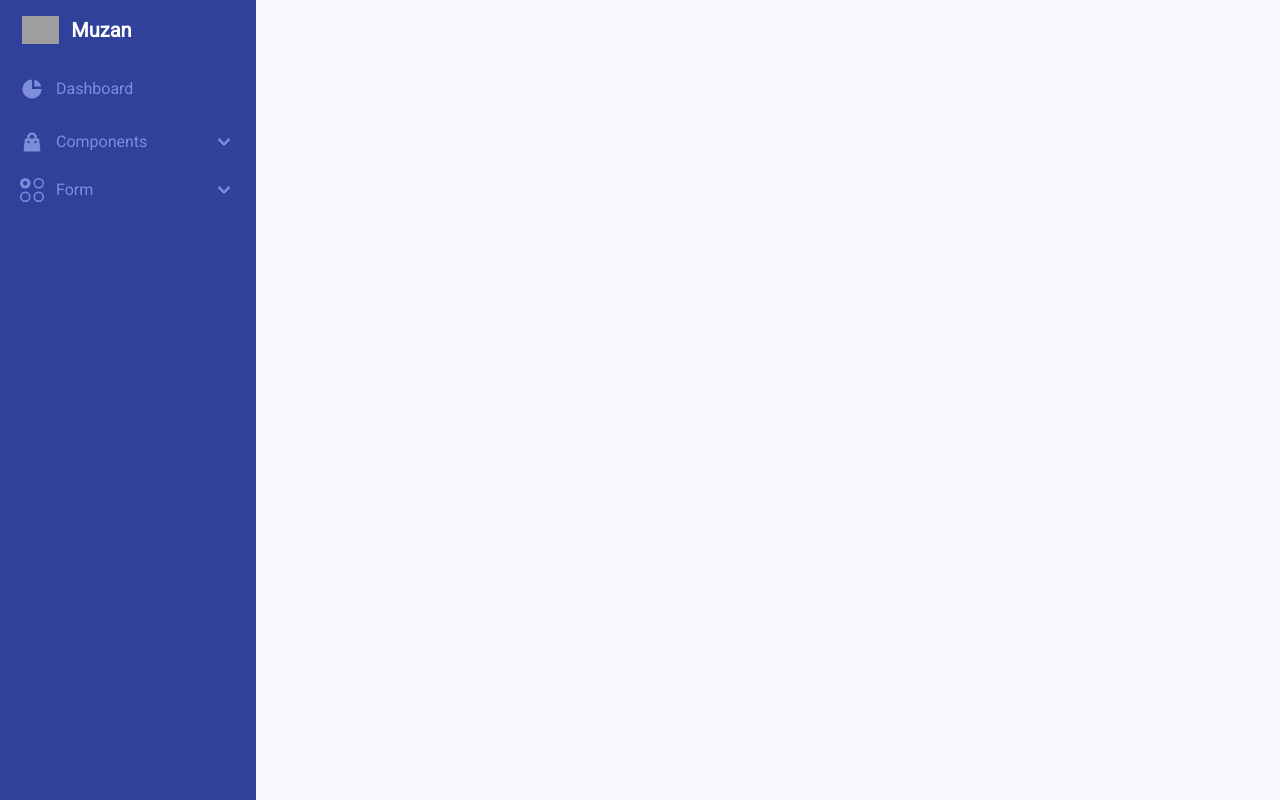
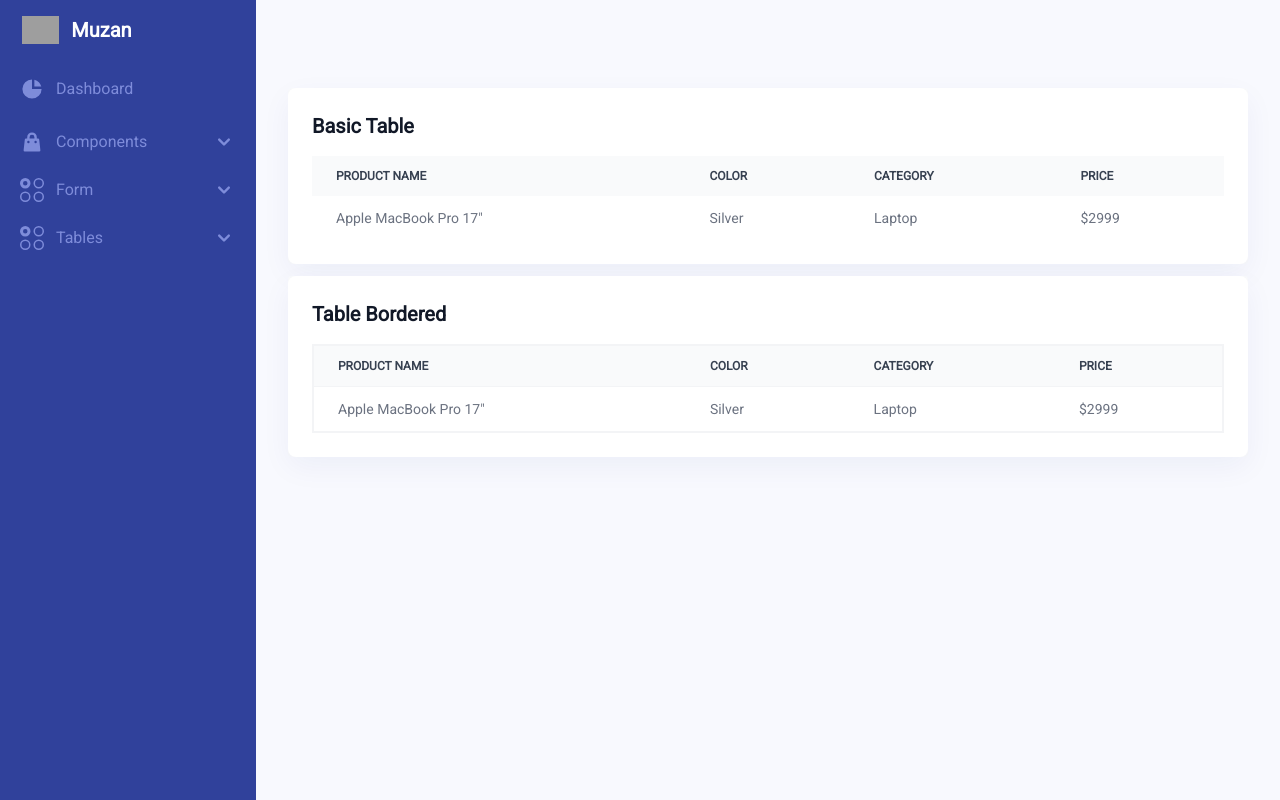
Before and after one commit to Muhammadzaenalrizki/Tea, a Vue app: page /BasicTable in a window 1280 px wide. Built offline with nearby package versions, Linux system fonts and the light colour scheme; grey boxes are pictures that could not be loaded; a web font is replaced by a local one.

Commit message:
+basic table

```diff
--- a/src/assets/main.css
+++ b/src/assets/main.css
@@ -17,7 +17,7 @@ font-family: 'Roboto', sans-serif;
     @apply text-[20px] mb-3;
   }
   .default-button{
-    @apply focus:ring-4 font-medium rounded-lg text-sm px-5 py-2.5 mr-2 mb-2;
+    @apply  font-medium rounded-lg text-sm px-5 py-2.5 mr-2 mb-2;
   }
     .active-menu {
       @apply bg-white rounded-lg text-[#7e8cda];
@@ -25,4 +25,13 @@ font-family: 'Roboto', sans-serif;
     .tea-card{
       @apply p-6 bg-white  rounded-lg  dark:bg-gray-800 dark:border-gray-700 shadow-my;
     }
+    .input{
+      @apply bg-gray-50 border border-gray-300 text-gray-900 text-sm rounded-lg block w-full p-2.5 ;
+    }
+    .label-input{
+      @apply block mb-2 text-sm font-medium text-gray-900 ;
+    }
+    .col-table{
+      @apply px-6 py-3;
+    }
   }
--- /dev/null
+++ b/src/components/Tables/BasicTable/Index.vue
@@ -0,0 +1,6 @@
+<script>
+import Table from './Table.vue';
+import Thead from './Thead.vue';
+
+export { Table, Thead };
+</script>
--- /dev/null
+++ b/src/components/Tables/BasicTable/Table.vue
@@ -0,0 +1,9 @@
+<template>
+    <div>
+        <div class="relative overflow-x-auto">
+            <table v-bind="$attrs" class="w-full text-sm text-left  text-gray-500 dark:text-gray-400">
+                <slot></slot>
+            </table>
+        </div>
+    </div>
+</template>
--- /dev/null
+++ b/src/components/Tables/BasicTable/Thead.vue
@@ -0,0 +1,5 @@
+<template>
+    <thead v-bind="$attrs" class="text-xs text-gray-700 uppercase  bg-gray-50 dark:bg-gray-700 dark:text-gray-400">
+        <slot></slot>
+    </thead>
+</template>
--- a/src/components/cards/Card.vue
+++ b/src/components/cards/Card.vue
@@ -1,10 +1,8 @@
 <template>
-    <div>
-        <div class=" rounded bg-gray-50 dark:bg-gray-800">
+    <div class=" rounded bg-gray-50 dark:bg-gray-800" v-bind="$attrs">
 
-            <div class="tea-card">
-                <slot></slot>
-            </div>
+        <div class="tea-card">
+            <slot></slot>
         </div>
     </div>
 </template>
--- a/src/router/index.js
+++ b/src/router/index.js
@@ -3,6 +3,7 @@ import Dashboard from "../views/admin/Dashboard.vue";
 import Alert from "../views/admin/Alert.vue";
 import Button from "../views/admin/Button.vue";
 import Forms from "../views/admin/Forms.vue";
+import BasicTable from "../views/admin/BasicTable.vue";
 
 const router = createRouter({
   history: createWebHistory("/"), //test_v
@@ -29,6 +30,11 @@ const router = createRouter({
       name: "forms",
       component: Forms,
     },
+    {
+      path: "/BasicTable",
+      name: "BasicTable",
+      component: BasicTable,
+    },
   ],
   linkActiveClass: "active-menu",
 });
--- /dev/null
+++ b/src/views/admin/BasicTable.vue
@@ -0,0 +1,93 @@
+<template>
+    <div>
+
+        <Card>
+            <h2 class="mb-4 text-xl font-bold text-gray-900 "> Basic Table</h2>
+
+            <Table>
+                <Thead>
+
+                    <tr>
+                        <th scope="col" class="col-table">
+                            Product name
+                        </th>
+                        <th scope="col" class="col-table">
+                            Color
+                        </th>
+                        <th scope="col" class="col-table">
+                            Category
+                        </th>
+                        <th scope="col" class="col-table">
+                            Price
+                        </th>
+                    </tr>
+                </Thead>
+
+                <tbody>
+
+                    <tr class="bg-white ">
+                        <td scope="row" class="col-table">
+                            Apple MacBook Pro 17"
+                        </td>
+                        <td class="col-table">
+                            Silver
+                        </td>
+                        <td class="col-table">
+                            Laptop
+                        </td>
+                        <td class="col-table">
+                            $2999
+                        </td>
+                    </tr>
+
+                </tbody>
+            </Table>
+
+        </Card>
+        <Card class="mt-3">
+            <h2 class="mb-4 text-xl font-bold text-gray-900 "> Table Bordered</h2>
+
+            <Table class="border border-gray-100">
+                <Thead class="border border-gray-100">
+                    <tr>
+                        <th scope="col" class="col-table">
+                            Product name
+                        </th>
+                        <th scope="col" class="col-table">
+                            Color
+                        </th>
+                        <th scope="col" class="col-table">
+                            Category
+                        </th>
+                        <th scope="col" class="col-table">
+                            Price
+                        </th>
+                    </tr>
+                </Thead>
+
+                <tbody>
+
+                    <tr class="bg-white ">
+                        <td scope="row" class="col-table">
+                            Apple MacBook Pro 17"
+                        </td>
+                        <td class="col-table">
+                            Silver
+                        </td>
+                        <td class="col-table">
+                            Laptop
+                        </td>
+                        <td class="col-table">
+                            $2999
+                        </td>
+                    </tr>
+
+                </tbody>
+            </Table>
+
+        </Card>
+    </div>
+</template>
+<script setup>
+import { Table, Thead } from './../../components/Tables/BasicTable/index.vue';
+</script>
--- a/src/views/admin/Forms.vue
+++ b/src/views/admin/Forms.vue
@@ -2,55 +2,47 @@
     <div>
         <div class="grid grid-cols-1 gap-1 mb-4">
             <Card>
-                <h2 class="mb-4 text-xl font-bold text-gray-900 dark:text-white">Add a new product</h2>
+                <h2 class="mb-4 text-xl font-bold text-gray-900 ">Add Form</h2>
                 <form action="#">
                     <div class="grid gap-4 sm:grid-cols-2 sm:gap-6">
                         <div class="sm:col-span-2">
-                            <label for="name" class="block mb-2 text-sm font-medium text-gray-900 dark:text-white">Product
+                            <label for="name" class="label-input">Product
                                 Name</label>
                             <input type="text" name="name" id="name"
-                                class="bg-gray-50 border border-gray-300 text-gray-900 text-sm rounded-lg focus:ring-primary-600 focus:border-primary-600 block w-full p-2.5 dark:bg-gray-700 dark:border-gray-600 dark:placeholder-gray-400 dark:text-white dark:focus:ring-primary-500 dark:focus:border-primary-500"
-                                placeholder="Type product name" required="">
+                                class="input  focus:ring-primary-600 focus:border-primary-600"
+                                placeholder="Type product name">
                         </div>
                         <div class="w-full">
-                            <label for="brand"
-                                class="block mb-2 text-sm font-medium text-gray-900 dark:text-white">Brand</label>
+                            <label for="brand" class="label-input">Brand</label>
                             <input type="text" name="brand" id="brand"
-                                class="bg-gray-50 border border-gray-300 text-gray-900 text-sm rounded-lg focus:ring-primary-600 focus:border-primary-600 block w-full p-2.5 dark:bg-gray-700 dark:border-gray-600 dark:placeholder-gray-400 dark:text-white dark:focus:ring-primary-500 dark:focus:border-primary-500"
-                                placeholder="Product brand" required="">
+                                class="input  focus:ring-primary-600 focus:border-primary-600" placeholder="Product brand">
                         </div>
                         <div class="w-full">
-                            <label for="price"
-                                class="block mb-2 text-sm font-medium text-gray-900 dark:text-white">Price</label>
+                            <label for="price" class="label-input">Price</label>
                             <input type="number" name="price" id="price"
-                                class="bg-gray-50 border border-gray-300 text-gray-900 text-sm rounded-lg focus:ring-primary-600 focus:border-primary-600 block w-full p-2.5 dark:bg-gray-700 dark:border-gray-600 dark:placeholder-gray-400 dark:text-white dark:focus:ring-primary-500 dark:focus:border-primary-500"
-                                placeholder="$2999" required="">
+                                class="input  focus:ring-primary-600 focus:border-primary-600" placeholder="$2999">
                         </div>
                         <div>
-                            <label for="category"
-                                class="block mb-2 text-sm font-medium text-gray-900 dark:text-white">Category</label>
+                            <label for="category" class="label-input">Category</label>
                             <select id="category"
-                                class="bg-gray-50 border border-gray-300 text-gray-900 text-sm rounded-lg focus:ring-primary-500 focus:border-primary-500 block w-full p-2.5 dark:bg-gray-700 dark:border-gray-600 dark:placeholder-gray-400 dark:text-white dark:focus:ring-primary-500 dark:focus:border-primary-500">
-                                <option selected="">Select category</option>
+                                class="bg-gray-50 border border-gray-300 text-gray-900 text-sm rounded-lg focus:ring-primary-500 focus:border-primary-500 block w-full p-2.5 dark:bg-gray-700 dark:border-gray-600 dark:placeholder-gray-400  dark:focus:ring-primary-500 dark:focus:border-primary-500">
+                                <option value="">Select category</option>
                                 <option value="TV">TV/Monitors</option>
-                                <option value="PC">PC</option>
+                                <option value="PC" selected>PC</option>
                                 <option value="GA">Gaming/Console</option>
                                 <option value="PH">Phones</option>
                             </select>
                         </div>
                         <div>
-                            <label for="item-weight"
-                                class="block mb-2 text-sm font-medium text-gray-900 dark:text-white">Item Weight
+                            <label for="item-weight" class="label-input">Item Weight
                                 (kg)</label>
                             <input type="number" name="item-weight" id="item-weight"
-                                class="bg-gray-50 border border-gray-300 text-gray-900 text-sm rounded-lg focus:ring-primary-600 focus:border-primary-600 block w-full p-2.5 dark:bg-gray-700 dark:border-gray-600 dark:placeholder-gray-400 dark:text-white dark:focus:ring-primary-500 dark:focus:border-primary-500"
-                                placeholder="12" required="">
+                                class="input  focus:ring-primary-600 focus:border-primary-600" placeholder="12">
                         </div>
                         <div class="sm:col-span-2">
-                            <label for="description"
-                                class="block mb-2 text-sm font-medium text-gray-900 dark:text-white">Description</label>
+                            <label for="description" class="label-input">Description</label>
                             <textarea id="description" rows="8"
-                                class="block p-2.5 w-full text-sm text-gray-900 bg-gray-50 rounded-lg border border-gray-300 focus:ring-primary-500 focus:border-primary-500 dark:bg-gray-700 dark:border-gray-600 dark:placeholder-gray-400 dark:text-white dark:focus:ring-primary-500 dark:focus:border-primary-500"
+                                class="block p-2.5 w-full text-sm text-gray-900 bg-gray-50 rounded-lg border border-gray-300 focus:ring-primary-500 focus:border-primary-500 dark:bg-gray-700 dark:border-gray-600 dark:placeholder-gray-400  dark:focus:ring-primary-500 dark:focus:border-primary-500"
                                 placeholder="Your description here"></textarea>
                         </div>
                     </div>
--- a/src/views/admin/Sidebar.vue
+++ b/src/views/admin/Sidebar.vue
@@ -60,7 +60,28 @@
 
                 </ul>
             </li>
+            <li>
+                <button type="button"
+                    class="flex items-center w-full p-2 text-menu transition duration-75 rounded-lg group text-menu"
+                    aria-controls="Basic-Table" data-collapse-toggle="Basic-Table">
+                    <svg class="w-6 h-6 bi bi-ui-radios-grid  transition duration-75 text-menu"
+                        xmlns="http://www.w3.org/2000/svg" fill="currentColor" viewBox="0 0 16 16">
+                        <path
+                            d="M3.5 15a2.5 2.5 0 1 0 0-5 2.5 2.5 0 0 0 0 5zm9-9a2.5 2.5 0 1 0 0-5 2.5 2.5 0 0 0 0 5zm0 9a2.5 2.5 0 1 1 0-5 2.5 2.5 0 0 1 0 5zM16 3.5a3.5 3.5 0 1 1-7 0 3.5 3.5 0 0 1 7 0zm-9 9a3.5 3.5 0 1 1-7 0 3.5 3.5 0 0 1 7 0zm5.5 3.5a3.5 3.5 0 1 0 0-7 3.5 3.5 0 0 0 0 7zm-9-11a1.5 1.5 0 1 1 0-3 1.5 1.5 0 0 1 0 3zm0 2a3.5 3.5 0 1 0 0-7 3.5 3.5 0 0 0 0 7z" />
+                    </svg>
+                    <span class="flex-1 ml-3 text-left whitespace-nowrap text-menu" sidebar-toggle-item>Tables</span>
+                    <svg sidebar-toggle-item class="w-6 h-6" fill="currentColor" viewBox="0 0 20 20"
+                        xmlns="http://www.w3.org/2000/svg">
+                        <path fill-rule="evenodd"
+                            d="M5.293 7.293a1 1 0 011.414 0L10 10.586l3.293-3.293a1 1 0 111.414 1.414l-4 4a1 1 0 01-1.414 0l-4-4a1 1 0 010-1.414z"
+                            clip-rule="evenodd"></path>
+                    </svg>
+                </button>
+                <ul id="Basic-Table" class="hidden py-2 space-y-2">
+                    <Items title="Basic Table" :to="{ name: 'BasicTable' }"></Items>
 
+                </ul>
+            </li>
         </MyAside>
 
     </div>
```
Also changed, not shown: src/components/buttons/DefaultButton.vue (+3 -10 lines), src/views/admin/Button.vue (+12 -6 lines).
